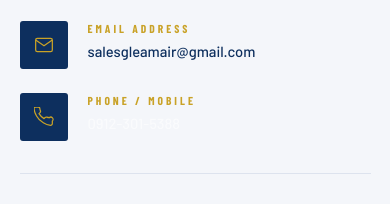
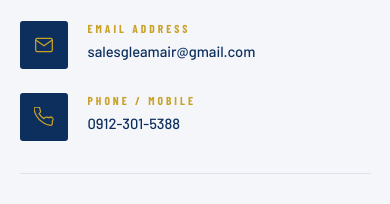
Before and after one commit to 4ttth/gleamair-4, a plain HTML site: page contact.html in a window 390 px wide. Shown: the part 839-1043 px from the top of the page. Drawn offline with nearby package versions, Linux system fonts and the light colour scheme; a web font is replaced by a local one.

Commit message:
Change the color of the mobile phone # from white to blue in `contact.html`

```diff
--- a/contact.html
+++ b/contact.html
@@ -241,7 +241,7 @@
           </div>
           <div>
             <div class="contact-item-label">Phone / Mobile</div>
-            <div class="contact-item-val"><a href="tel:+639123015388" style="color: rgba(255,255,255,0.55); text-decoration:none;">0912-301-5388</a></div>
+            <div class="contact-item-val"><a href="tel:+639123015388" style="color:var(--blue-dark);text-decoration:none;">0912-301-5388</a></div>
           </div>
         </div>
 
```
